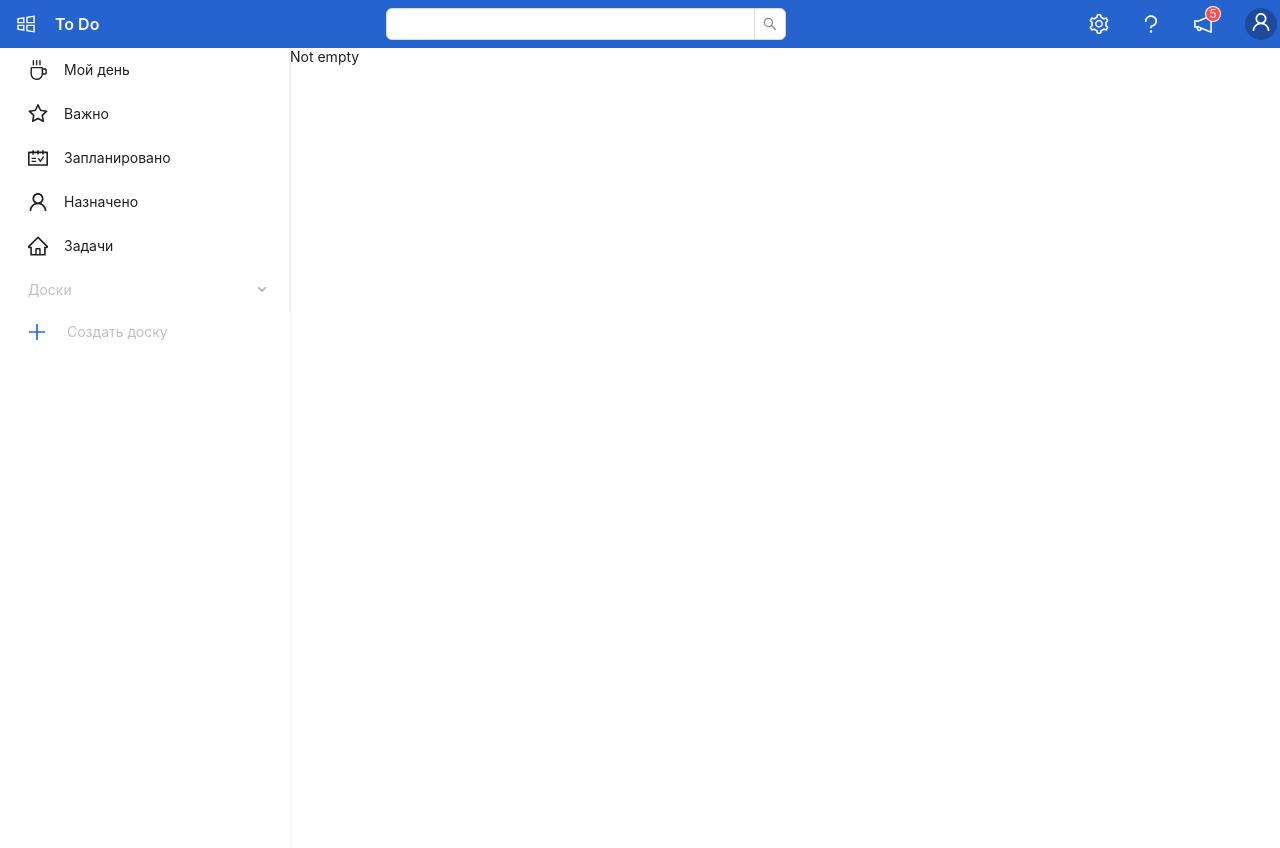
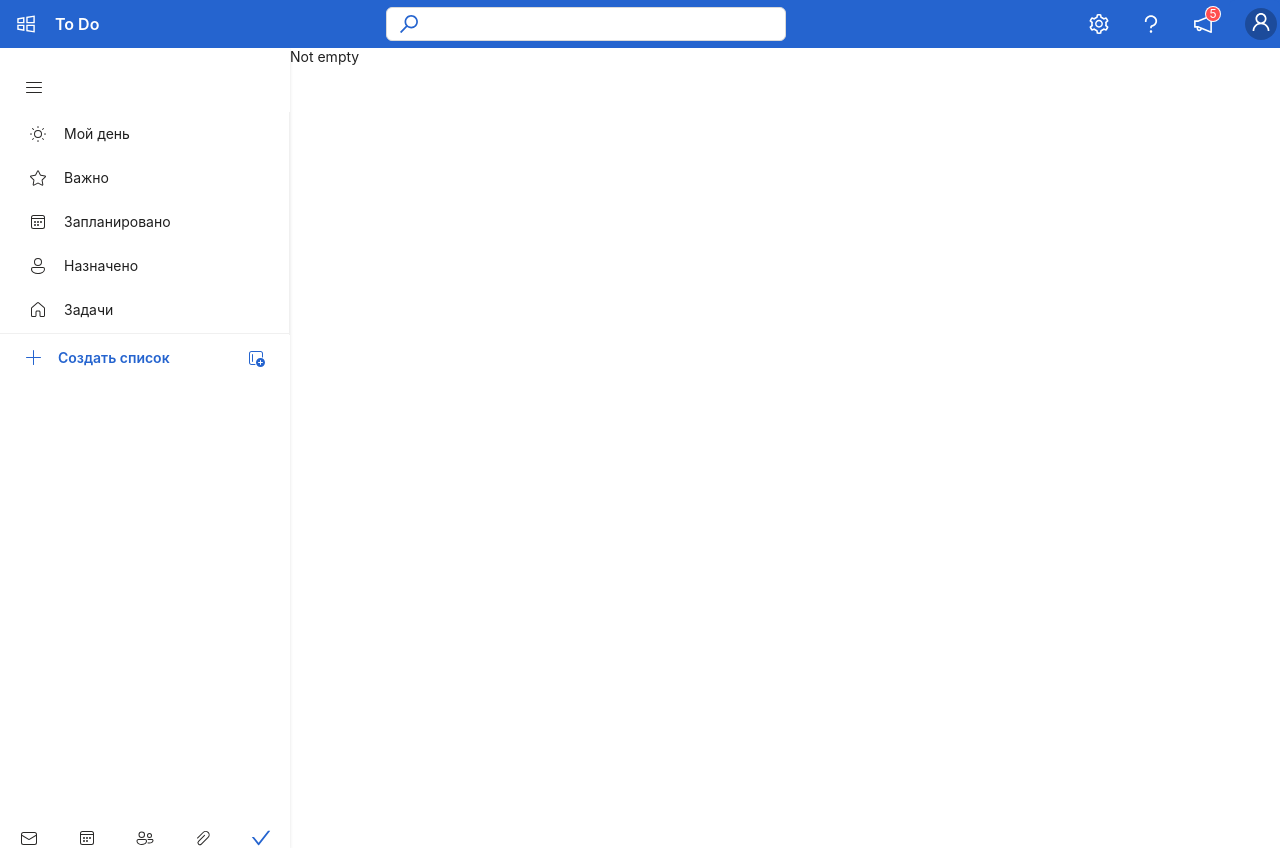
Before and after one commit to Smog342/micro-todo, a React (Create React App) app: page / in a window 1280 px wide. Built offline with nearby package versions, Linux system fonts and the light colour scheme.

Commit message:
sidebar completed

```diff
--- a/src/App.css
+++ b/src/App.css
@@ -3,3 +3,9 @@
   border-style: solid;
   border-color: #2564cf;
 }
+
+.ant-input::placeholder {
+  color: #2564cf;
+  font-weight: 600;
+  padding-left: 10px;
+}
--- a/src/components/LayoutComponent.tsx
+++ b/src/components/LayoutComponent.tsx
@@ -1,5 +1,5 @@
-import { Col, ConfigProvider, Layout, Row, Space } from "antd";
-import { Content, Header } from "antd/es/layout/layout";
+import { Col, Row } from "antd";
+import { Content } from "antd/es/layout/layout";
 import { Route, Routes } from "react-router-dom";
 import MainHeader from "./MainHeader";
 import MyDay from "./MyDay";
--- a/src/components/LayoutSiderComponent.tsx
+++ b/src/components/LayoutSiderComponent.tsx
@@ -1,4 +1,5 @@
 import {
+  CheckOutlined,
   CoffeeOutlined,
   HomeOutlined,
   PlusOutlined,
@@ -7,11 +8,24 @@
   UnorderedListOutlined,
   UserOutlined,
 } from "@ant-design/icons";
+import { ReactComponent as MenuIcon } from "../icons/svgexport-1.svg";
+import { ReactComponent as SunIcon } from "../icons/svgexport-2.svg";
+import { ReactComponent as StarIcon } from "../icons/svgexport-3.svg";
+import { ReactComponent as CalendarIcon } from "../icons/svgexport-4.svg";
+import { ReactComponent as UserIcon } from "../icons/svgexport-5.svg";
+import { ReactComponent as HomeIcon } from "../icons/svgexport-6.svg";
+import { ReactComponent as BoardIcon } from "../icons/svgexport-7.svg";
+import { ReactComponent as PlusIcon } from "../icons/svgexport-8.svg";
+import { ReactComponent as GroupIcon } from "../icons/svgexport-9.svg";
+import { ReactComponent as BottomFirstIcon } from "../icons/svgexport-10.svg";
+import { ReactComponent as BottomSecondIcon } from "../icons/svgexport-11.svg";
+import { ReactComponent as BottomThirdIcon } from "../icons/svgexport-12.svg";
+import { ReactComponent as BottomFourthIcon } from "../icons/svgexport-13.svg";
 import { Menu, Input, Button, ConfigProvider } from "antd";
-import Sider from "antd/es/layout/Sider";
 import { useNavigate } from "react-router-dom";
 import { useContext, useState } from "react";
 import { Context } from "../Context";
+import Icon from "@ant-design/icons/lib/components/Icon";
 
 function LayoutSiderComponent() {
   const navigate = useNavigate();
@@ -25,24 +39,25 @@
   const [boardTitle, setBoardTitle] = useState("");
 
   let items = [
-    { label: "Мой день", icon: <CoffeeOutlined />, key: "myday" },
-    { label: "Важно", icon: <StarOutlined />, key: "important" },
-    { label: "Запланировано", icon: <ScheduleOutlined />, key: "schedule" },
-    { label: "Назначено", icon: <UserOutlined />, key: "assigned" },
-    { label: "Задачи", icon: <HomeOutlined />, key: "tasks" },
+    { label: "Мой день", icon: <Icon component={SunIcon} />, key: "myday" },
+    { label: "Важно", icon: <Icon component={StarIcon} />, key: "important" },
     {
-      label: "Доски",
-      icon: null,
-      key: "lalala",
-      disabled: isBoardsDisabled,
-      children: [
+      label: "Запланировано",
+      icon: <Icon component={CalendarIcon} />,
+      key: "schedule",
+    },
+    {
+      label: "Назначено",
+      icon: <Icon component={UserIcon} />,
+      key: "assigned",
+    },
+    { label: "Задачи", icon: <Icon component={HomeIcon} />, key: "tasks" },
+    { type: "divider", label: null, icon: null, key: "divider" },
     ...boards.map((board: string) => ({
       label: board,
-          icon: <UnorderedListOutlined />,
+      icon: <Icon component={BoardIcon} />,
       key: board,
     })),
-      ],
-    },
   ];
 
   function handlePlusClick(e: React.MouseEvent<HTMLElement>): void {
@@ -52,7 +67,12 @@
   }
 
   return (
-    <div className="bg-white h-full overflow-auto">
+    <div className="bg-white h-full overflow-auto flex flex-col">
+      <div className="mt-[16px] h-[48px] flex items-center pl-[24px] pr-[24px]">
+        <Button type="text" className="!p-0 !h-[20px] !w-[20px]">
+          <Icon component={MenuIcon} className="text-[20px]" />
+        </Button>
+      </div>
       <ConfigProvider
         theme={{
           components: {
@@ -80,18 +100,50 @@
           }}
         ></Menu>
       </ConfigProvider>
+      <ConfigProvider
+        theme={{
+          components: { Input: { paddingInline: 24, paddingBlock: 12 } },
+        }}
+      >
         <Input
           prefix={
-          <Button type="text" onClick={handlePlusClick}>
-            <PlusOutlined className="text-blue-600 text-xl"></PlusOutlined>
+            <Button
+              type="text"
+              className="!h-[20px] !w-[20px] !p-0"
+              onClick={handlePlusClick}
+            >
+              <Icon component={PlusIcon} className="text-[20px]" />
+            </Button>
+          }
+          suffix={
+            <Button type="text" className="!h-[20px] !w-[20px] !p-0">
+              <Icon component={GroupIcon} className="text-[20px]" />
             </Button>
           }
           className="rounded-none"
-        placeholder="Создать доску"
+          placeholder="Создать список"
           bordered={false}
           value={boardTitle}
           onChange={(e) => setBoardTitle(e.target.value)}
         ></Input>
+      </ConfigProvider>
+      <div className="flex justify-around mt-auto">
+        <a>
+          <Icon component={BottomFirstIcon} className="text-[20px]" />
+        </a>
+        <a>
+          <Icon component={BottomSecondIcon} className="text-[20px]" />
+        </a>
+        <a>
+          <Icon component={BottomThirdIcon} className="text-[20px]" />
+        </a>
+        <a>
+          <Icon component={BottomFourthIcon} className="text-[20px]" />
+        </a>
+        <a>
+          <CheckOutlined className="text-[20px] text-header-bg" />
+        </a>
+      </div>
     </div>
   );
 }
--- a/src/components/MainHeader.tsx
+++ b/src/components/MainHeader.tsx
@@ -4,12 +4,14 @@
   HolderOutlined,
   NotificationOutlined,
   QuestionOutlined,
+  SearchOutlined,
   SettingOutlined,
   UserOutlined,
   WindowsOutlined,
 } from "@ant-design/icons";
 import { Context } from "../Context";
 import { useContext } from "react";
+import Icon from "@ant-design/icons/lib/components/Icon";
 
 const { Search } = Input;
 
@@ -30,7 +32,17 @@
       <div className="flex justify-between flex-1">
         <div className="font-semibold ml-[3px]">To Do</div>
         <div className="flex items-center justify-between">
-          <Search className="w-[400px] block"></Search>
+          <Input
+            prefix={
+              <Button type="text" size="small" className="!pl-0">
+                <SearchOutlined
+                  rotate={90}
+                  className="text-header-bg text-xl"
+                />
+              </Button>
+            }
+            className="w-[400px] sc-910:hidden"
+          ></Input>
         </div>
         <div className="flex items-center">
           <Button
--- a/tailwind.config.js
+++ b/tailwind.config.js
@@ -13,6 +13,7 @@
       screens: {
         "sc-1010": "1010px",
         "sc-920": "920px",
+        "sc-910": { max: "910px" },
       },
       boxShadow: {
         "sider-shadow":
```
Also changed, not shown: src/App.tsx (+11 -12 lines). Lines whose indentation alone changed are shown as unchanged.
